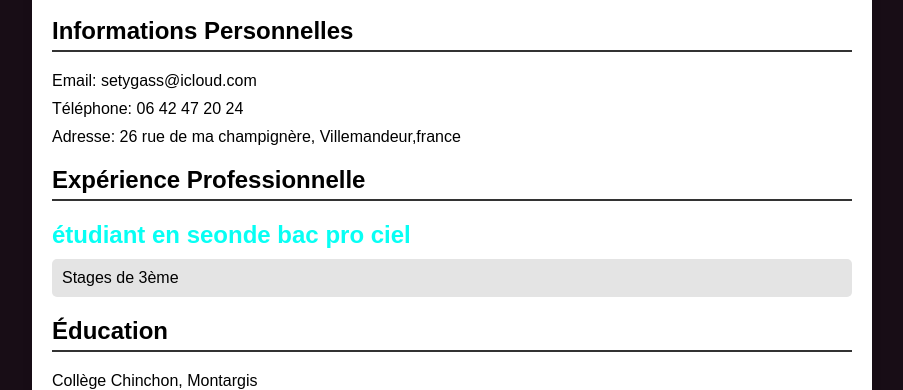
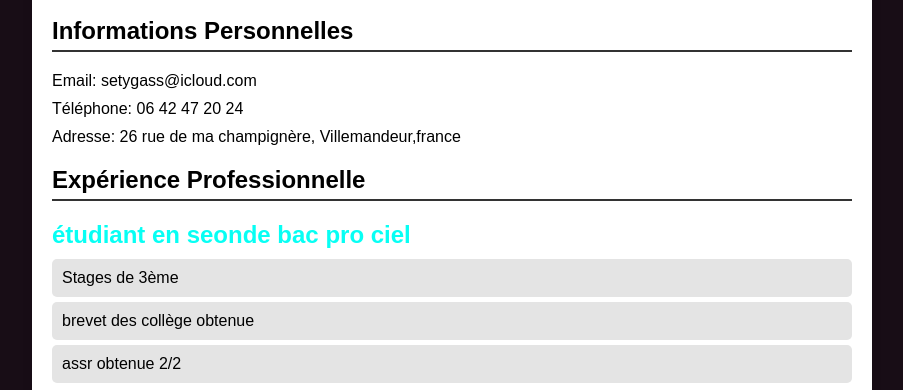
Before and after one commit to seetyy/cv, a plain HTML site: page index.html in a window 1280 px wide. Shown: the part 414-804 px from the top of the page, without its empty margins (188-1091 px from the left). Drawn offline with Linux system fonts and the light colour scheme.

Commit message:
Update index.html

```diff
--- a/index.html
+++ b/index.html
@@ -25,6 +25,9 @@
                 <h3>étudiant en seonde bac pro ciel</h3>
                 <ul>
                     <li>Stages de 3ème </li>
+		    <li>brevet des collège obtenue </li>
+		    <li>assr obtenue 2/2 </li>
+
 
                 </ul>
             </div>
```
